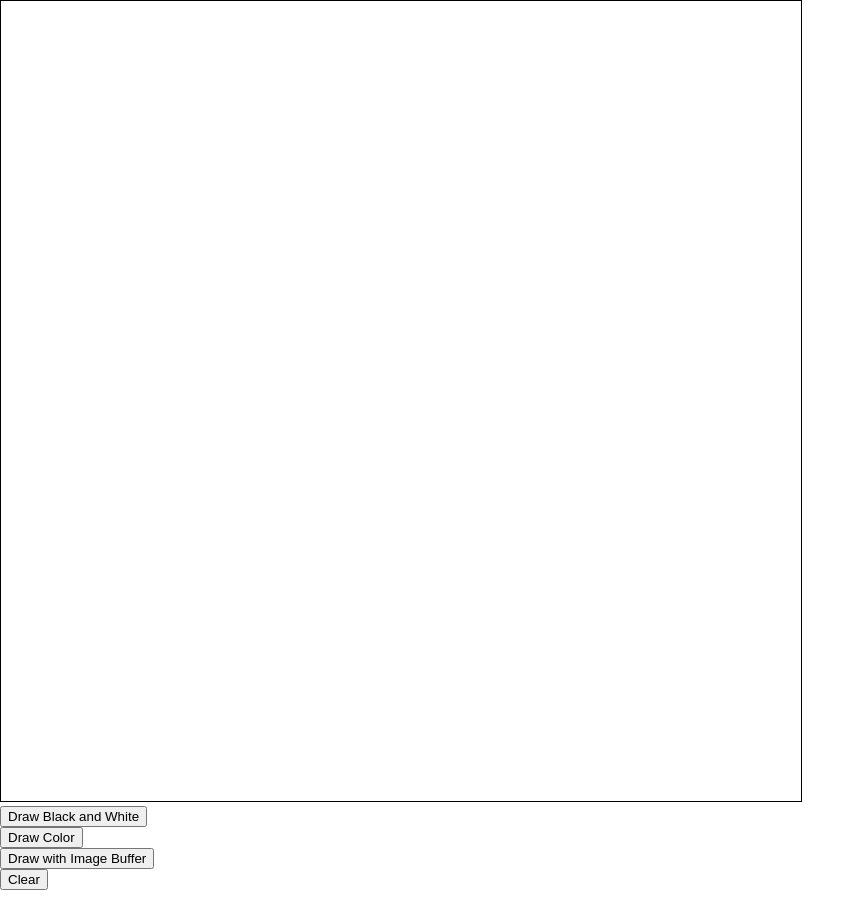
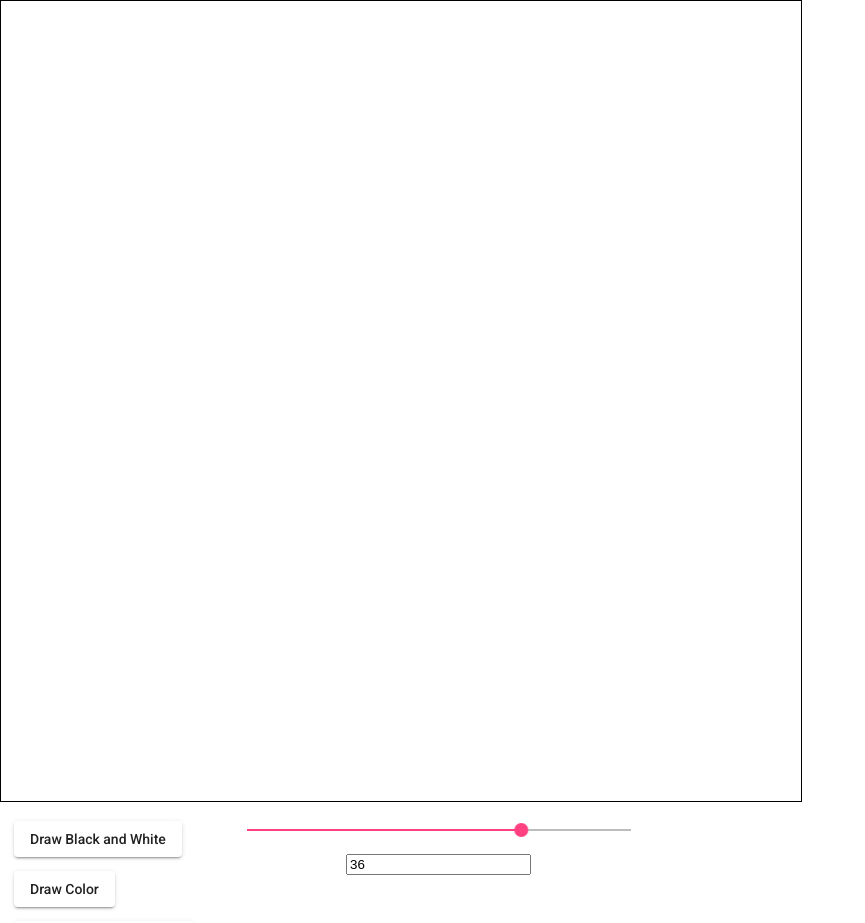
Before and after one commit to HunterCarlson/mandelbrot-ng, an Angular app: page / in a window 1280 px wide. Shown: the top 923 px of the page, without its empty margins (0-865 px from the left). Before the commit the page ends 890 px from the top, so only its background shows below. Built offline with nearby package versions, Linux system fonts and the light colour scheme.

Commit message:
Hue Step slider

```diff
--- a/src/app/app.component.html
+++ b/src/app/app.component.html
@@ -1,17 +1,41 @@
-<div>
+<div class="main">
   <div>
     <canvas #canvas width="800" height="800"></canvas>
   </div>
+  <div class="controls">
+    <div class="buttons">
       <div>
-    <button (click)="drawBlackAndWhite()">Draw Black and White</button>
+        <button mat-raised-button (click)="drawBlackAndWhite()">
+          Draw Black and White
+        </button>
       </div>
       <div>
-    <button (click)="drawColor()">Draw Color</button>
+        <button mat-raised-button (click)="drawColor()">Draw Color</button>
       </div>
       <div>
-    <button (click)="drawImageBuffer()">Draw with Image Buffer</button>
+        <button mat-raised-button (click)="drawImageBuffer()">
+          Draw with Image Buffer
+        </button>
       </div>
       <div>
-    <button (click)="clear()">Clear</button>
+        <button mat-raised-button (click)="clear()">Clear</button>
       </div>
     </div>
+    <div class="hue-step">
+      <div class="flex-center">
+        <mat-slider
+          min="1"
+          max="50"
+          step="0.1"
+          value="36"
+          style="width: 400px"
+          [(ngModel)]="hueStep"
+          (change)="drawImageBuffer()"
+        ></mat-slider>
+      </div>
+      <div class="flex-center">
+        <input matInput type="number" [(ngModel)]="hueStep" />
+      </div>
+    </div>
+  </div>
+</div>
--- a/src/app/app.component.scss
+++ b/src/app/app.component.scss
@@ -1,4 +1,30 @@
+.main {
+  display: flex;
+  flex-direction: column;
+}
+
 canvas {
   border: 1px;
   border-style: solid;
 }
+
+.controls {
+  display: flex;
+}
+
+.buttons {
+  padding: 0.5em 2em 0 0;
+}
+
+button {
+  margin: 0.5em 1em;
+}
+
+.hue-step {
+  display: flex;
+  flex-direction: column;
+}
+
+.flex-center {
+  align-self: center;
+}
--- a/src/app/app.component.ts
+++ b/src/app/app.component.ts
@@ -16,7 +16,7 @@ export class AppComponent {
   title = 'mandelbrot-ng';
   size = 800;
   maxIterations = 100;
-  hueStep = 36;
+  hueStep: number = 36;
 
   private mandelbrot = new Mandelbrot();
   private ctx: CanvasRenderingContext2D;
--- a/src/index.html
+++ b/src/index.html
@@ -6,9 +6,15 @@
     <base href="/" />
     <meta name="viewport" content="width=device-width, initial-scale=1" />
     <link rel="icon" type="image/x-icon" href="favicon.ico" />
-      <link href="https://fonts.googleapis.com/css?family=Roboto:300,400,500&display=swap" rel="stylesheet">
-    <link href="https://fonts.googleapis.com/icon?family=Material+Icons" rel="stylesheet">
-</head>
+    <link
+      href="https://fonts.googleapis.com/css?family=Roboto:300,400,500&display=swap"
+      rel="stylesheet"
+    />
+    <link
+      href="https://fonts.googleapis.com/icon?family=Material+Icons"
+      rel="stylesheet"
+    />
+  </head>
   <body>
     <app-root></app-root>
   </body>
```
Also changed, not shown: angular.json (+3 -11 lines), src/app/app.module.ts (+14 -1 lines), src/styles.scss (+8 -2 lines). Lines whose indentation alone changed are shown as unchanged.
